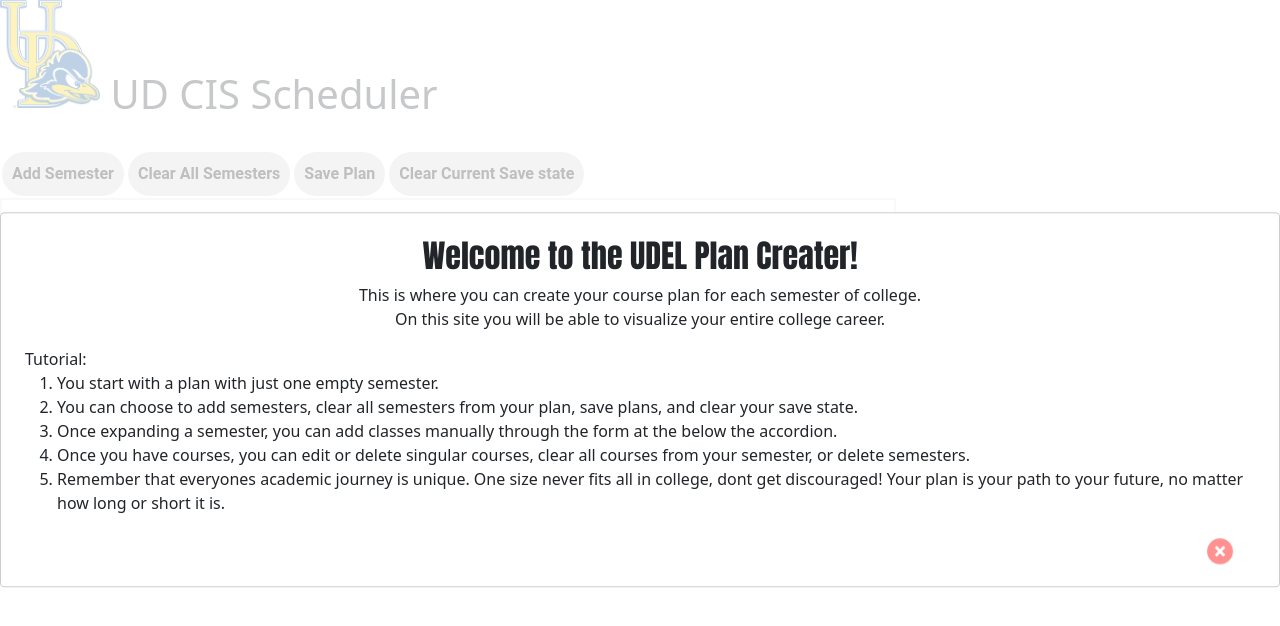
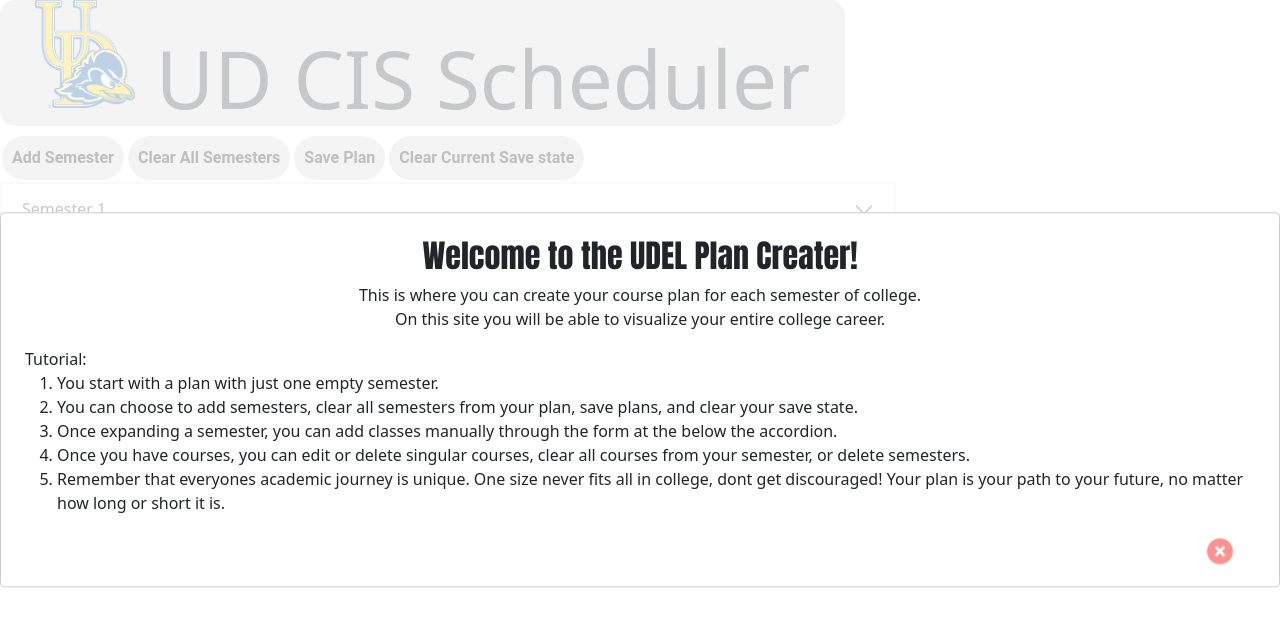
Before and after one commit to UD-CISC275-F21/ud-cis-scheduler-team-16, a React (Create React App) app: page / in a window 1280 px wide. Shown: the top 626 px of the page. Built offline with nearby package versions, Linux system fonts and the light colour scheme.

Commit message:
Cleaned up page

```diff
--- a/src/App.tsx
+++ b/src/App.tsx
@@ -54,7 +54,6 @@ const App = () : JSX.Element => {
             >
                 <WriteMessage closeModal = {() => setOpen(false)} ></WriteMessage>
             </Modal>
-
             <div className = "plan-display">
                 <PlanViewer
                     plan = {plan}
--- a/src/components/AddCourse.tsx
+++ b/src/components/AddCourse.tsx
@@ -1,5 +1,4 @@
 import React from "react";
-import { nanoid } from "nanoid";
 import { Semester } from "../interfaces/semester";
 import { Course } from "../interfaces/course";
 
@@ -24,7 +23,7 @@ export const handleAddCourseClick = (event: React.MouseEvent, plan: Semester[],
     const semIndex = plan.findIndex((semester: Semester) => semester.ID === currentSemesterID);
 
     const newCourse = {
-        ID: nanoid(),
+        ID: addCourseData.ID,
         School: addCourseData.School,
         ClassID: addCourseData.ClassID,
         CourseName: addCourseData.CourseName,
--- a/src/components/PlanViewer.tsx
+++ b/src/components/PlanViewer.tsx
@@ -39,8 +39,9 @@ export const PlanViewer = ({plan, setPlan, currentSemesterID, setCurrentSemester
         <div className = "plan-viewer">
             <div className="row">
                 <div className="col-8">
-                    <h1 className="header"><button className="refresh-logo" onClick={refreshPage}></button> UD CIS Scheduler</h1>
-                    <br />
+                    <div className = "page-header">
+                        <h1 className="display-1"> <button className="refresh-logo" onClick={refreshPage}></button> UD CIS Scheduler</h1>
+                    </div>
                     <button role = "add-semester" className = "edit-semester" type = "button"
                         onClick= {() => addSemester(plan, setPlan, semNum, setSemNum)}>Add Semester</button>
                     <button role = "clear-semesters" className = "edit-semester" type = "button"
```
